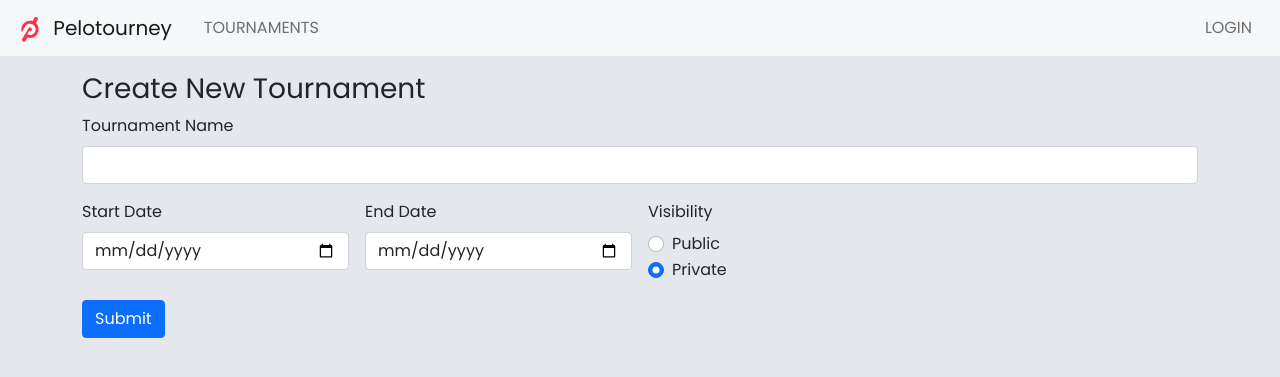
After one commit to rusnyder/pelotourney, a Django app: page /tournaments/new/ in a window 1280 px wide. The commit adds this page. Shown: the top 377 px of the page. Run offline with Django 3.2, Linux system fonts and the light colour scheme; parts of the project's set-up code (start-up, migrations or seed data) failed here and were passed over.

Commit message:
Added basis for tournament creation

```diff
--- a/pelotourney/settings.py
+++ b/pelotourney/settings.py
@@ -15,6 +15,7 @@ from pathlib import Path
 
 import dj_database_url
 import structlog
+from django.urls import reverse_lazy
 from dotenv import load_dotenv
 
 # Build paths inside the project like this: BASE_DIR / 'subdir'.
@@ -207,7 +208,7 @@ structlog.configure(
 )
 
 # Setting up login and redirect URLs
-LOGIN_URL = "/login/auth0/"
+LOGIN_URL = reverse_lazy("social:begin", kwargs={"backend": "auth0"})
 LOGIN_REDIRECT_URL = "/"
 
 # Social auth
--- a/pelotourney/urls.py
+++ b/pelotourney/urls.py
@@ -18,9 +18,10 @@ from django.urls import include, path
 
 from .views import index, logout
 
+app_name = "pelotourney"
 urlpatterns = [
     path("", index),
-    path("logout", logout),
+    path("logout", logout, name="logout_custom"),
     path("tournaments/", include("tournaments.urls")),
     path("accounts/", include("django.contrib.auth.urls")),
     path("social/", include("social_django.urls")),
--- a/tournaments/templates/base.html
+++ b/tournaments/templates/base.html
@@ -89,7 +89,7 @@
           <ul class="dropdown-menu dropdown-menu-end text-small" aria-labelledby="dropdownUser1">
             <li><a class="dropdown-item" href="{% url 'tournaments:authorize' %}">Link Peloton Account</a></li>
             <li><hr class="dropdown-divider"></li>
-            <li><a class="dropdown-item" href="{% url 'pelotourney:logout' %}">Log out</a></li>
+            <li><a class="dropdown-item" href="{% url 'logout_custom' %}">Log out</a></li>
           </ul>
         </div>
         {% else %}
--- /dev/null
+++ b/tournaments/templates/tournaments/new.html
@@ -0,0 +1,43 @@
+{% extends "base.html" %}
+
+{% block title %}New Tournament - Pelotourney{% endblock %}
+
+{% block content %}
+  <h3>Create New Tournament</h3>
+  <form class="row g-3" method="post" action="{% url "tournaments:create" %}">
+    {% csrf_token %}
+
+    <div class="col-12">
+      <label for="tournament_name" class="form-label">Tournament Name</label>
+      <input type="text" class="form-control" id="tournament_name" name="tournament_name" required>
+    </div>
+    <div class="col-md-4 col-lg-3">
+      <label for="start_date" class="form-label">Start Date</label>
+      <input type="date" class="form-control" id="start_date" name="start_date" required>
+    </div>
+    <div class="col-md-4 col-lg-3">
+      <label for="end_date" class="form-label">End Date</label>
+      <input type="date" class="form-control" id="end_date" name="end_date" required>
+    </div>
+    <div class="col-md-4">
+      <div class="form-label">
+        Visibility
+      </div>
+      <div class="form-check">
+        <input class="form-check-input" type="radio" name="visibility" value="public" id="visibility_public">
+        <label class="form-check-label" for="visibility_public">
+          Public
+        </label>
+      </div>
+      <div class="form-check">
+        <input class="form-check-input" type="radio" name="visibility" value="private" id="visibility_private" checked>
+        <label class="form-check-label" for="visibility_private">
+          Private
+        </label>
+      </div>
+    </div>
+    <div class="col-12">
+      <button type="submit" class="btn btn-primary">Submit</button>
+    </div>
+  </form>
+{% endblock %}
--- a/tournaments/urls.py
+++ b/tournaments/urls.py
@@ -6,6 +6,8 @@ app_name = "tournaments"
 urlpatterns = [
     # ex: /tournaments/
     path("", views.IndexView.as_view(), name="index"),
+    # ex: /tournaments/new
+    path("new/", views.CreateView.as_view(), name="create"),
     # ex: /tournaments/authorize
     path("authorize/", views.LinkProfileView.as_view(), name="authorize"),
     # ex: /tournaments/5/
--- a/tournaments/views.py
+++ b/tournaments/views.py
@@ -1,13 +1,13 @@
 from datetime import datetime, timedelta
 
-from django.contrib.auth.mixins import LoginRequiredMixin, PermissionRequiredMixin
+from django.contrib.auth.mixins import LoginRequiredMixin
 from django.core.exceptions import PermissionDenied
-from django.http import HttpResponseRedirect
-from django.shortcuts import get_object_or_404, render, reverse
+from django.shortcuts import get_object_or_404, redirect, render
+from django.utils import dateparse, timezone
 from django.views import generic
 
 from .external.peloton import BadCredentials, NotAuthenticated, PelotonClient
-from .models import PelotonProfile, Tournament, Workout
+from .models import PelotonProfile, Tournament, TournamentMember, Workout
 
 
 class IndexView(LoginRequiredMixin, generic.View):
@@ -33,6 +33,34 @@ class IndexView(LoginRequiredMixin, generic.View):
             ).order_by("-start_date")
         context = {"tournaments": tournaments}
         return render(request, "tournaments/index.html", context)
+
+
+class CreateView(generic.View):
+    def get(self, request):
+        return render(request, "tournaments/new.html")
+
+    def post(self, request):
+        start_date = datetime.combine(
+            dateparse.parse_date(request.POST["start_date"]),
+            dateparse.parse_time("00:00:00.000"),
+        )
+        end_date = datetime.combine(
+            dateparse.parse_date(request.POST["end_date"]),
+            dateparse.parse_time("11:59:59.999"),
+        )
+        tournament = Tournament.objects.create(
+            name=request.POST["tournament_name"],
+            format=Tournament.Format.SIMPLE,
+            start_date=timezone.utc.localize(start_date),
+            end_date=timezone.utc.localize(end_date),
+            visibility=request.POST["visibility"],
+        )
+        TournamentMember.objects.create(
+            tournament=tournament,
+            peloton_profile=request.user.profile,
+            role=TournamentMember.Role.OWNER,
+        )
+        return redirect("tournaments:detail", tournament.id)
 
 
 class DetailView(generic.View):
@@ -85,7 +113,7 @@ class SyncView(LoginRequiredMixin, generic.View):
         # Redirect back to the tournament page
         tournament.last_synced = datetime.utcnow()
         tournament.save()
-        return HttpResponseRedirect(reverse("tournaments:detail", args=[tournament.id]))
+        return redirect("tournaments:detail", tournament.id)
 
 
 class LinkProfileView(LoginRequiredMixin, generic.View):
@@ -115,7 +143,7 @@ class LinkProfileView(LoginRequiredMixin, generic.View):
         profile.save()
 
         # Redirect to the tournaments page
-        return HttpResponseRedirect(reverse("tournaments:index"))
+        return redirect("tournaments:index")
 
     @staticmethod
     def _handle_error(request, error_message: str):
```
Also changed, not shown: tournaments/templates/tournaments/detail.html (+13 -1 lines), tournaments/templates/tournaments/edit.html (added, +11 -0 lines), tournaments/templates/tournaments/index.html (+10 -3 lines).
